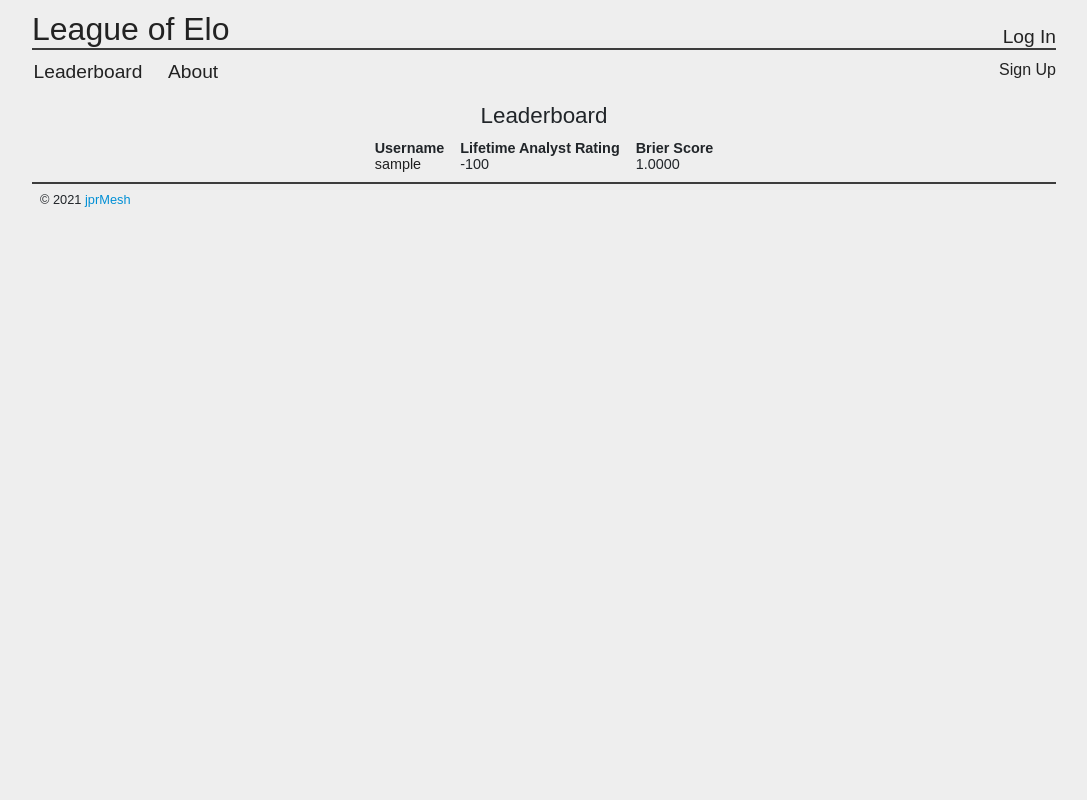
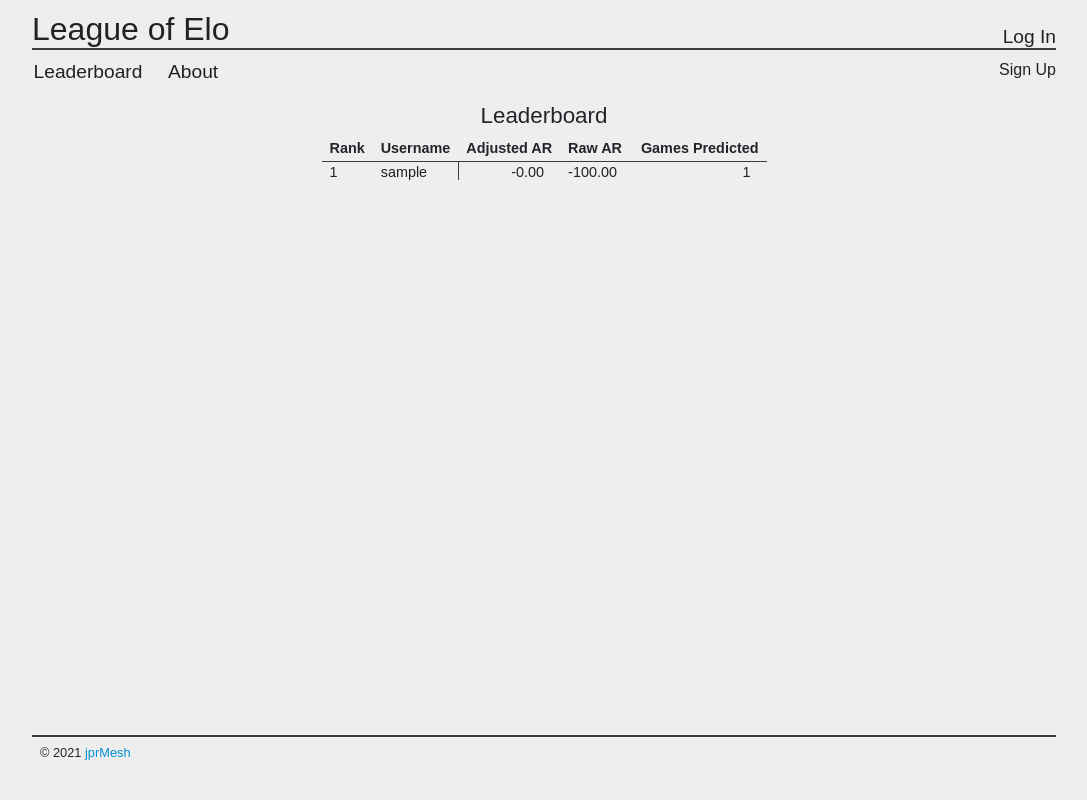
Before and after one commit to jprMesh/loe_django, a Django app: page /leaderboard in a window 1280 px wide. Shown: the whole page, without its empty margins (96-1183 px from the left). Run offline with Django 3.2, Linux system fonts and the light colour scheme; tables that the repository leaves empty hold one stand-in row (values such as "Sample post"); some libraries are stand-ins or nearby versions.

Commit message:
leaderboard updates

```diff
--- a/loe/ratings/templates/ratings/leaderboard.html
+++ b/loe/ratings/templates/ratings/leaderboard.html
@@ -3,20 +3,27 @@
 {% block title %}LOE Leaderboard{% endblock %}
 
 {% block content %}
+<div class="content_grid">
+  <div class="leaderboard_grid_item grid_item">
     <h2 class="section_header">Leaderboard</h2>
-<table>
+    <table class="leaderboard_table">
       <tr>
+        <th> Rank </th>
         <th> Username </th>
-    <th> Lifetime Analyst Rating </th>
-    <th> Brier Score </th>
+        <th> Adjusted AR </th>
+        <th> Raw AR </th>
+        <th> Games Predicted </th>
       </tr>
-{% for user in leaderboard %}
+      {% for entry in leaderboard %}
         <tr>
-      <td><a href="{% url 'user_page' user.user__username %}">{{ user.user__username }}</a></td>
-      <td>{{ user.analyst_rating }}</td>
-      <td>{{ user.brier }}</td>
+          <td>{{ forloop.counter }}</td>
+          <td><a href="{% url 'user_page' entry.user__username %}">{{ entry.user__username }}</a></td>
+          <td>{{ entry.adjusted_ar }}</td>
+          <td>{{ entry.raw_ar }}</td>
+          <td>{{ entry.num_preds }}</td>
         </tr>
       {% endfor %}
     </table>
-
+  </div>
+</div>
 {% endblock %}
--- a/loe/ratings/views.py
+++ b/loe/ratings/views.py
@@ -1,4 +1,5 @@
 import datetime
+from math import log10
 from django.http import HttpResponse
 from django.template import loader
 from django.db.models import Avg, Max
@@ -34,13 +35,19 @@ def index(request):
 
 
 def leaderboard(request):
-    brier_leaderboard = Prediction.objects.exclude(brier__isnull=True).values('user__username').annotate(brier=Avg('brier')).order_by('brier')[:30]
+    brier_leaderboard = Prediction.objects.exclude(brier__isnull=True).values('user__username').annotate(avg_brier=Avg('brier')).order_by('avg_brier')
     for entry in brier_leaderboard:
-        entry['analyst_rating'] = int(100 - (200 * entry['brier']))
-        entry['brier'] = f"{entry['brier']:.4f}"
+        num_predictions = Prediction.objects.filter(user__username=entry['user__username']).exclude(brier__isnull=True).count()
+        exp_mult = min(3.0, log10(num_predictions))
+        raw_ar = 100 - (200 * entry['avg_brier'])
+        adjusted_ar = raw_ar * exp_mult
+        entry['adjusted_ar'] = f'{adjusted_ar:.2f}'
+        entry['raw_ar'] = f'{raw_ar:.2f}'
+        entry['num_preds'] = num_predictions
+    sorted_leaderboard = sorted(list(brier_leaderboard), key=lambda e: e['adjusted_ar'])
     template = loader.get_template('ratings/leaderboard.html')
     context = {
-        'leaderboard': brier_leaderboard,
+        'leaderboard': sorted_leaderboard,
     }
     return HttpResponse(template.render(context, request))
 
--- a/loe/site_static/loe.css
+++ b/loe/site_static/loe.css
@@ -1,11 +1,21 @@
+html {
+    height: 100%;
+}
+
 body {
     background: #EEEEEE;
     margin: 0;
-    min-height: 100%;
+    height: 100%;
     min-width: 300px;
     font-family: sans-serif;
     font-size: 0.9rem;
     line-height: normal;
+}
+
+main {
+    min-height: 100%;
+    margin-bottom: -75px;
+    padding-bottom: 75px;
 }
 
 h1, h2, h3, h4, h5, h6 {
@@ -138,6 +148,10 @@ header, footer {
     grid-row: span 2;
 }
 
+.leaderboard_grid_item {
+    grid-column: span 3;
+}
+
 @media (max-width: 927px) {
     .content_grid {
         grid-template-columns: 1fr 1fr;
@@ -222,3 +236,30 @@ input[type="checkbox" i] {
 }
 
 /* end content styling */
+
+/* leaderboard style */
+
+.leaderboard_table {
+    border-spacing: 0;
+    border-collapse: collapse;
+}
+
+.leaderboard_table th {
+    border-bottom: 1px solid #3c3c3c;
+    padding-bottom: 0.3rem;
+}
+
+.leaderboard_table td {
+    padding-top: 0.1rem;
+}
+
+.leaderboard_table td:nth-child(2) {
+    border-right: 1px solid #3c3c3c;
+}
+
+.leaderboard_table td:nth-child(n+3) {
+    text-align: right;
+    padding-right: 1rem;
+}
+
+/* end leaderboard style */
--- a/loe/templates/base.html
+++ b/loe/templates/base.html
@@ -59,11 +59,11 @@ function submitPrediction(checkbox) {
         {% endblock %}
       </div>
     </div>
+  </main>
     <footer>
       <div class="footer site_wrapper">
         <span>© 2021 <a href="https://github.com/jprmesh">jprMesh</a></span>
       </div>
     </footer>
-  </main>
 </body>
 </html>
```
Lines whose indentation alone changed are shown as unchanged.
